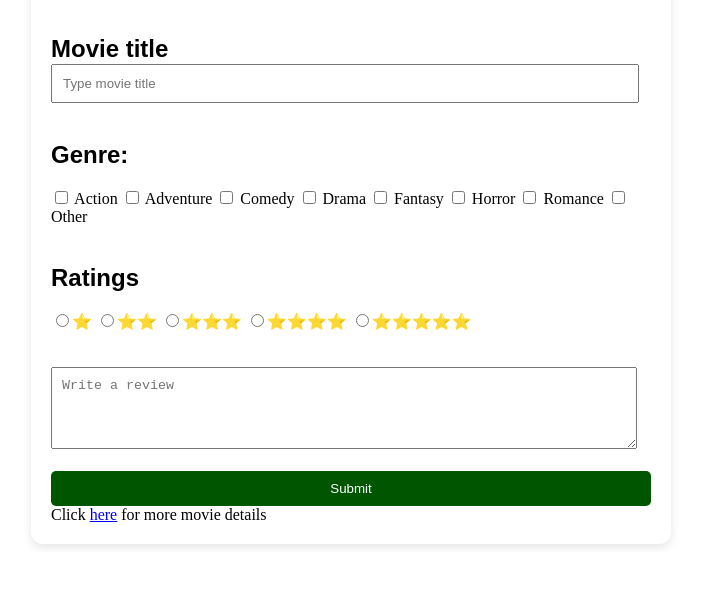
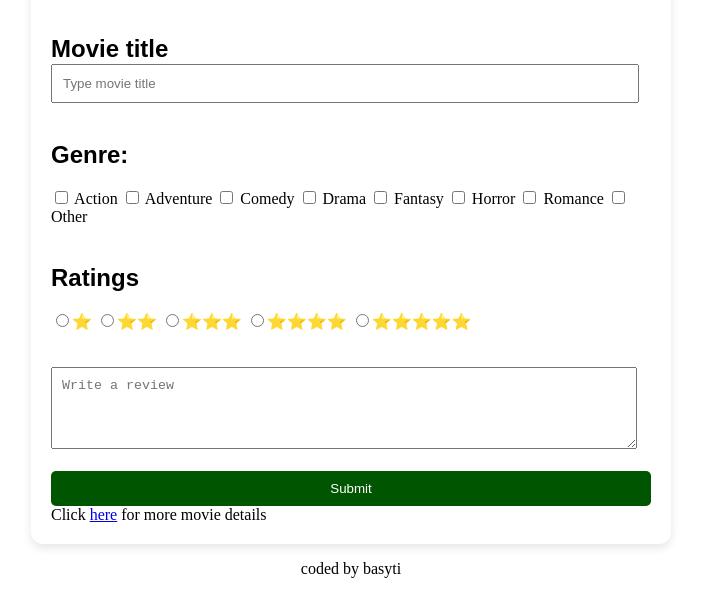
Before and after one commit to BastianCablay/FV_ICT0_Q1Drill2_LN-FN, a plain HTML site: page index.html in a window 1280 px wide. Shown: the part 262-856 px from the top of the page, without its empty margins (289-990 px from the left). Before the commit the page ends 814 px from the top, so only its background shows below. Drawn offline with Linux system fonts and the light colour scheme.

Commit message:
Update index.html

```diff
--- a/index.html
+++ b/index.html
@@ -108,6 +108,7 @@
      </form>
 
     </section>
+<p>coded by basyti</p>
 
-
-</body></html>
+</body>
+</html>
```
